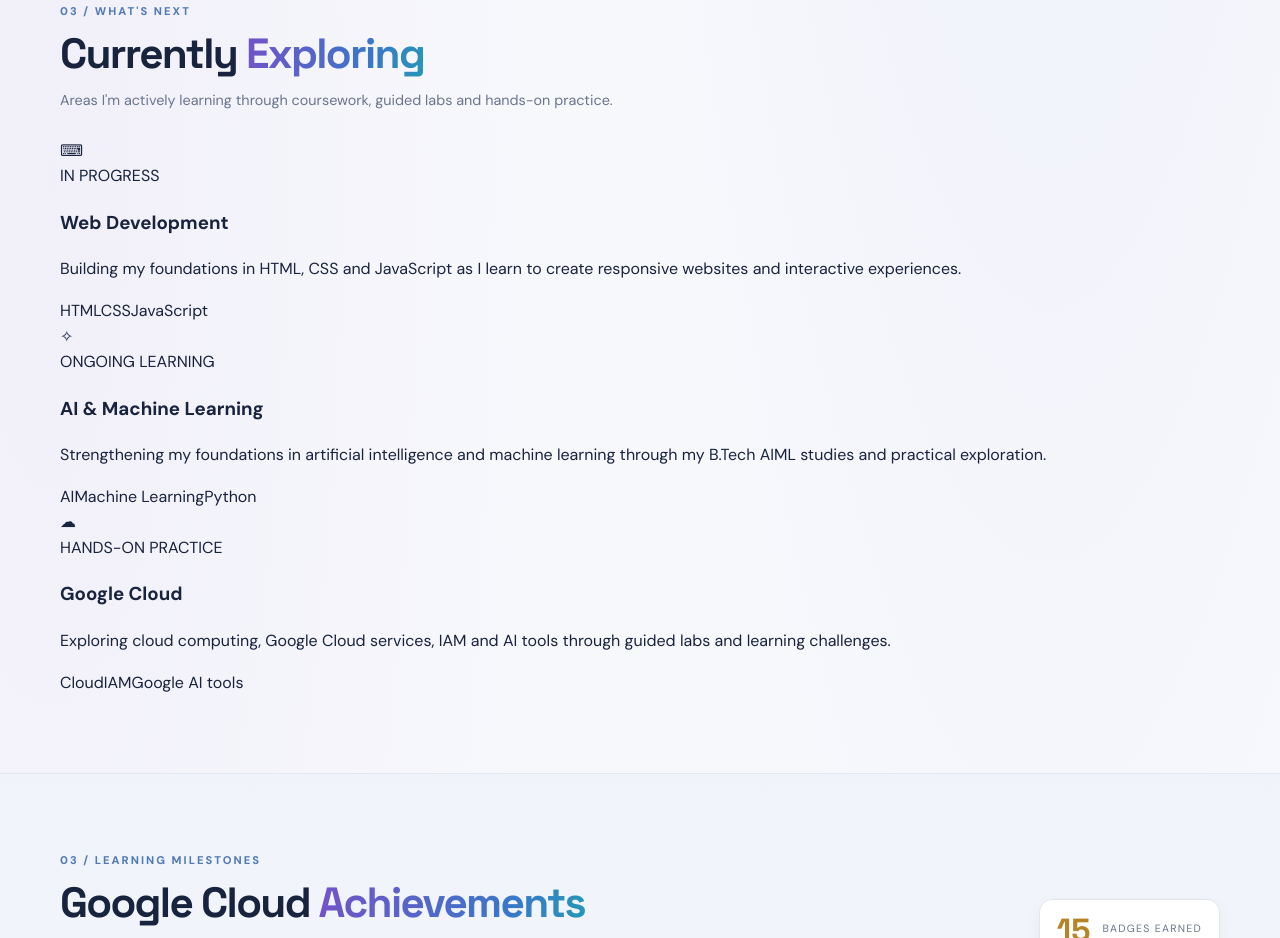
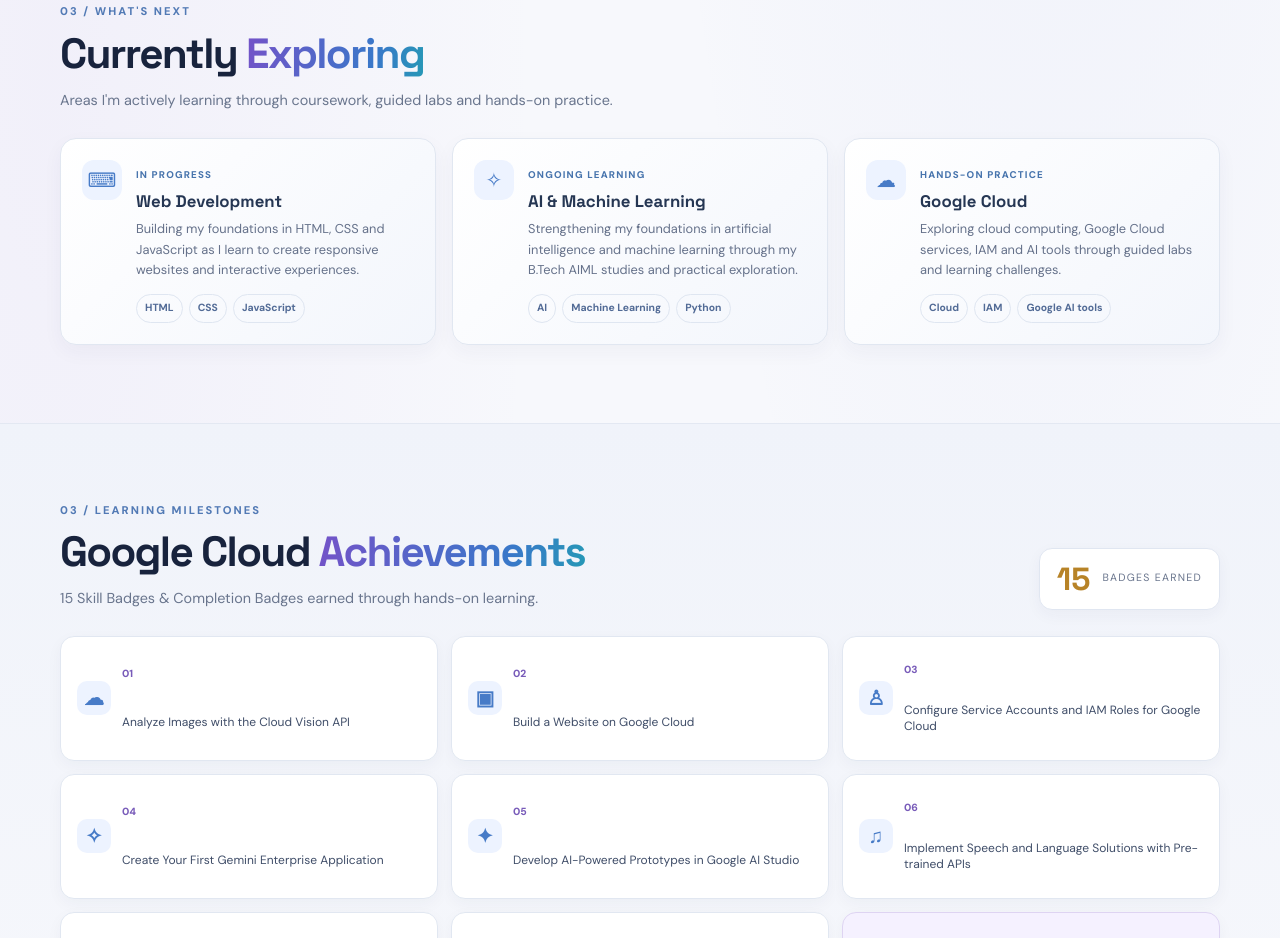
Before and after one commit to sreecharanpujari/MyPortfolio, a plain HTML site: page index.html in a window 1280 px wide. Shown: the part 2396-3334 px from the top of the page. Drawn offline with Linux system fonts and the light colour scheme; no server answers.

Commit message:
Style currently exploring cards for both themes

```diff
--- a/style.css
+++ b/style.css
@@ -332,3 +332,23 @@ body.light-mode .skill-category-heading>span{background:#edf3ff;color:#477bc7}
 body.light-mode .skill-category-heading h3{color:#253653}
 body.light-mode .skill-category-learning{border-color:#b9a9df}
 @media(max-width:560px){.skill-category{padding:16px}.skill-category .skills-grid{gap:8px}}
+
+
+/* Currently exploring: learning-in-progress cards. */
+.exploring-grid{display:grid;grid-template-columns:repeat(3,minmax(0,1fr));gap:16px;margin-top:26px}
+.exploring-card{display:flex;align-items:flex-start;gap:14px;padding:21px;border:1px solid var(--line);border-radius:16px;background:linear-gradient(135deg,var(--panel),var(--panel2));box-shadow:0 9px 24px #00000010;transition:transform .22s,border-color .22s,box-shadow .22s}
+.exploring-card:hover{transform:translateY(-4px);border-color:#7a82d0;box-shadow:0 14px 28px #00000018}
+.exploring-icon{flex:0 0 40px;display:grid;place-items:center;width:40px;height:40px;border-radius:12px;background:#17345a;color:#7cdbff;font-size:1.25rem}
+.exploring-status{color:#76d8ff;font-size:.61rem;font-weight:800;letter-spacing:.12em}
+.exploring-card h3{margin:5px 0 7px;font:700 1.05rem "Space Grotesk",sans-serif}
+.exploring-card p{margin:0;color:var(--muted);font-size:.8rem;line-height:1.6}
+.exploring-tags{display:flex;flex-wrap:wrap;gap:6px;margin-top:13px}
+.exploring-tags span{padding:5px 8px;border:1px solid var(--line);border-radius:20px;color:#9fc9ff;font-size:.65rem;font-weight:700}
+body.light-mode .exploring-card{background:linear-gradient(135deg,#fff,#f3f6fc);border-color:#e1e7f1;box-shadow:0 7px 20px rgba(35,51,83,.045)}
+body.light-mode .exploring-icon{background:#edf3ff;color:#477bc7}
+body.light-mode .exploring-status{color:#4774ad}
+body.light-mode .exploring-card h3{color:#253653}
+body.light-mode .exploring-card p{color:#65718a}
+body.light-mode .exploring-tags span{color:#526b96;border-color:#dfe6f1}
+@media(max-width:850px){.exploring-grid{grid-template-columns:1fr}.exploring-card{padding:18px}}
+@media(prefers-reduced-motion:reduce){.exploring-card{transition:none}}
```
